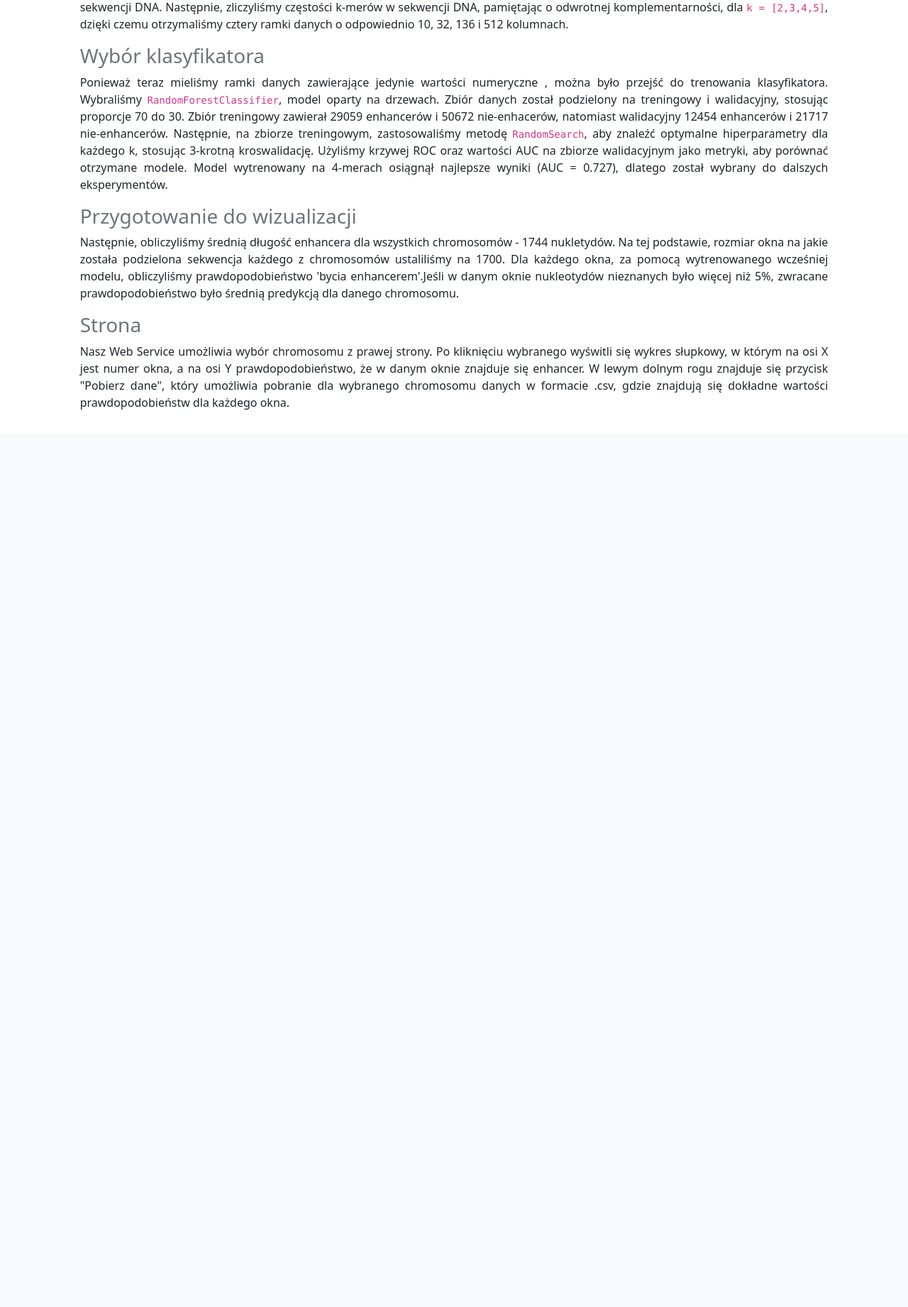
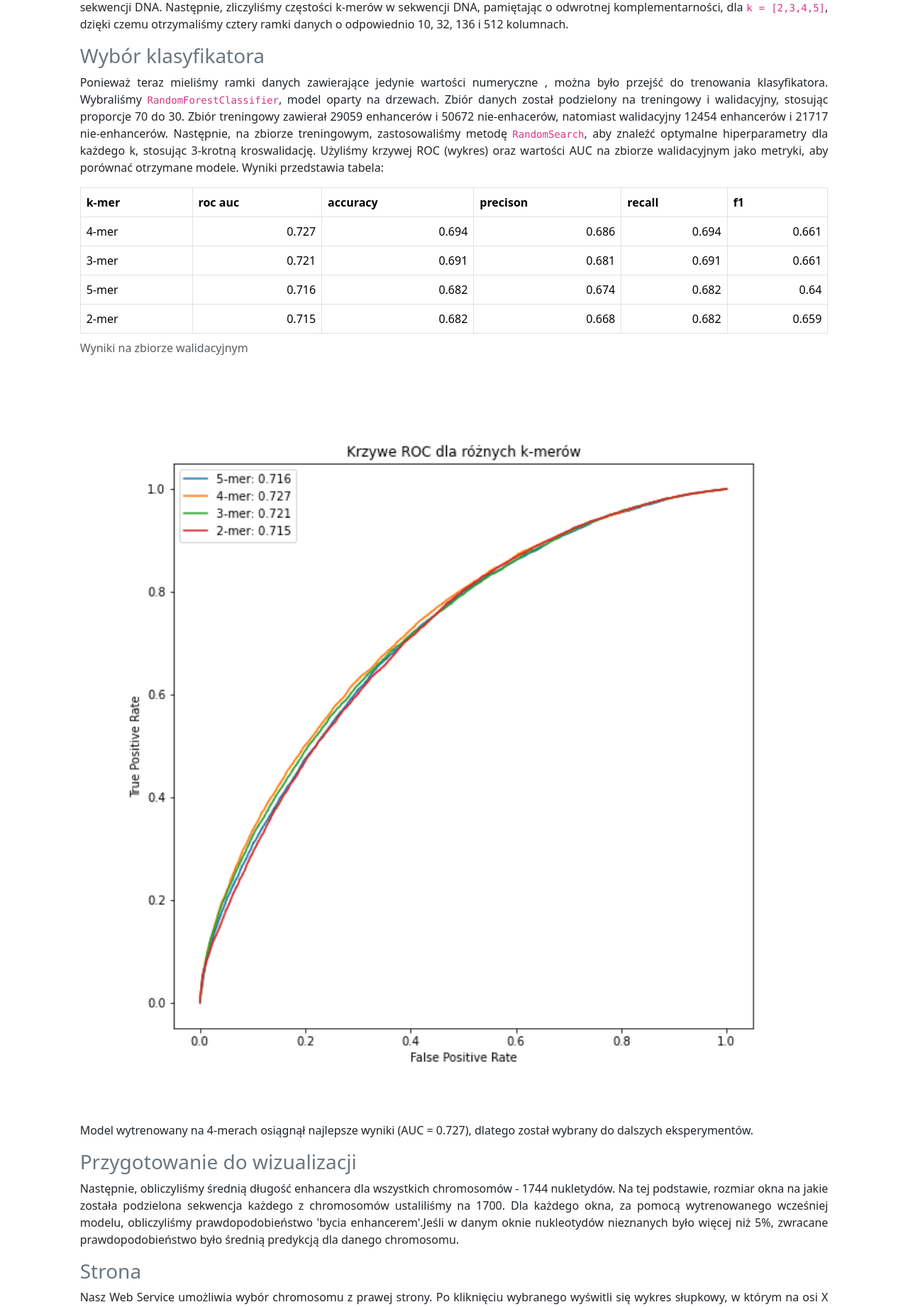
Before and after one commit to zakrzewow/wb-django-service, a Django app: page /howto/ in a window 1280 px wide. Shown: the part 442-2283 px from the top of the page at 71% size. Before the commit the page ends 1019 px from the top, so only its background shows below. Run offline with Django 4.2, Linux system fonts and the light colour scheme.

Commit message:
ADD TABLE WITH METRICS AND ROC PLOT

```diff
--- a/service/templates/service/howto.html
+++ b/service/templates/service/howto.html
@@ -1,6 +1,7 @@
 {% extends "service/base.html" %}
 
 {% block content %}
+    {% load static %}
     <h2 class="h2 text-secondary">Opis przygotowanej metody</h2>
 
     Kod potrzebny do przygotowania danych, wytrenowania klasyfikatora, a następnie przedstawienia wyników
@@ -28,7 +29,8 @@
         że nukleotyd tam jest nieznany (z powodu niedoskonałości eksperymentu sekwencjonowania)
         w sekwencji DNA. Następnie, zliczyliśmy częstości k-merów w sekwencji DNA, pamiętając o odwrotnej
         komplementarności,
-        dla <code>k = [2,3,4,5]</code>, dzięki czemu otrzymaliśmy cztery ramki danych o odpowiednio 10, 32, 136 i 512 kolumnach.
+        dla <code>k = [2,3,4,5]</code>, dzięki czemu otrzymaliśmy cztery ramki danych o odpowiednio 10, 32, 136 i 512
+        kolumnach.
         </p>
     </section>
 
@@ -42,8 +44,65 @@
             12454 enhancerów i 21717 nie-enhancerów. Następnie, na zbiorze treningowym, zastosowaliśmy metodę
             <code>RandomSearch</code>, aby znaleźć optymalne hiperparametry dla każdego
             k, stosując 3-krotną kroswalidację.
-            Użyliśmy krzywej ROC oraz wartości AUC na zbiorze walidacyjnym jako metryki,
-            aby porównać otrzymane modele. Model wytrenowany na 4-merach osiągnął najlepsze wyniki
+            Użyliśmy krzywej ROC (wykres) oraz wartości AUC na zbiorze walidacyjnym jako metryki,
+            aby porównać otrzymane modele. Wyniki przedstawia tabela:
+
+        <table class="table table-bordered table-hover table-condensed">
+            <caption>Wyniki na zbiorze walidacyjnym</caption>
+            <thead>
+            <tr>
+                <th title="Field #1">k-mer</th>
+                <th title="Field #2">roc auc</th>
+                <th title="Field #3">accuracy</th>
+                <th title="Field #4">precison</th>
+                <th title="Field #5">recall</th>
+                <th title="Field #6">f1</th>
+
+            </tr>
+            </thead>
+            <tbody>
+            <tr>
+                <td>4-mer</td>
+                <td align="right">0.727</td>
+                <td align="right">0.694</td>
+                <td align="right">0.686</td>
+                <td align="right">0.694</td>
+                <td align="right">0.661</td>
+
+            </tr>
+            <tr>
+                <td>3-mer</td>
+                <td align="right">0.721</td>
+                <td align="right">0.691</td>
+                <td align="right">0.681</td>
+                <td align="right">0.691</td>
+                <td align="right">0.661</td>
+
+            </tr>
+            <tr>
+                <td>5-mer</td>
+                <td align="right">0.716</td>
+                <td align="right">0.682</td>
+                <td align="right">0.674</td>
+                <td align="right">0.682</td>
+                <td align="right">0.64</td>
+
+            </tr>
+            <tr>
+                <td>2-mer</td>
+                <td align="right">0.715</td>
+                <td align="right">0.682</td>
+                <td align="right">0.668</td>
+                <td align="right">0.682</td>
+                <td align="right">0.659</td>
+
+            </tr>
+            </tbody>
+        </table>
+
+         <img src={% static 'service/img/roc.png' %} class="w-100" alt="Image" >
+
+        Model wytrenowany na 4-merach osiągnął najlepsze wyniki
             (AUC = 0.727),
             dlatego został wybrany do dalszych eksperymentów.
         </p>
```
Also changed, not shown: service/static/service/img/roc.png (added).
